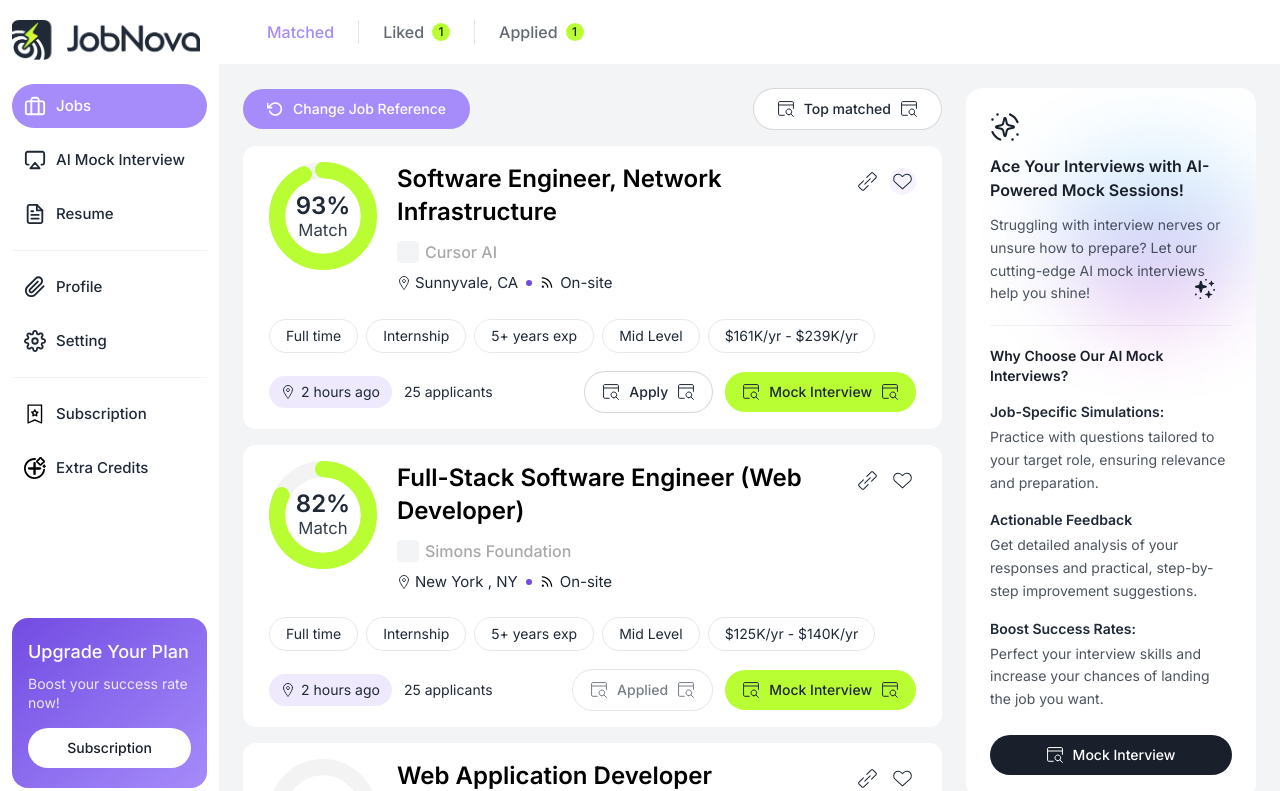
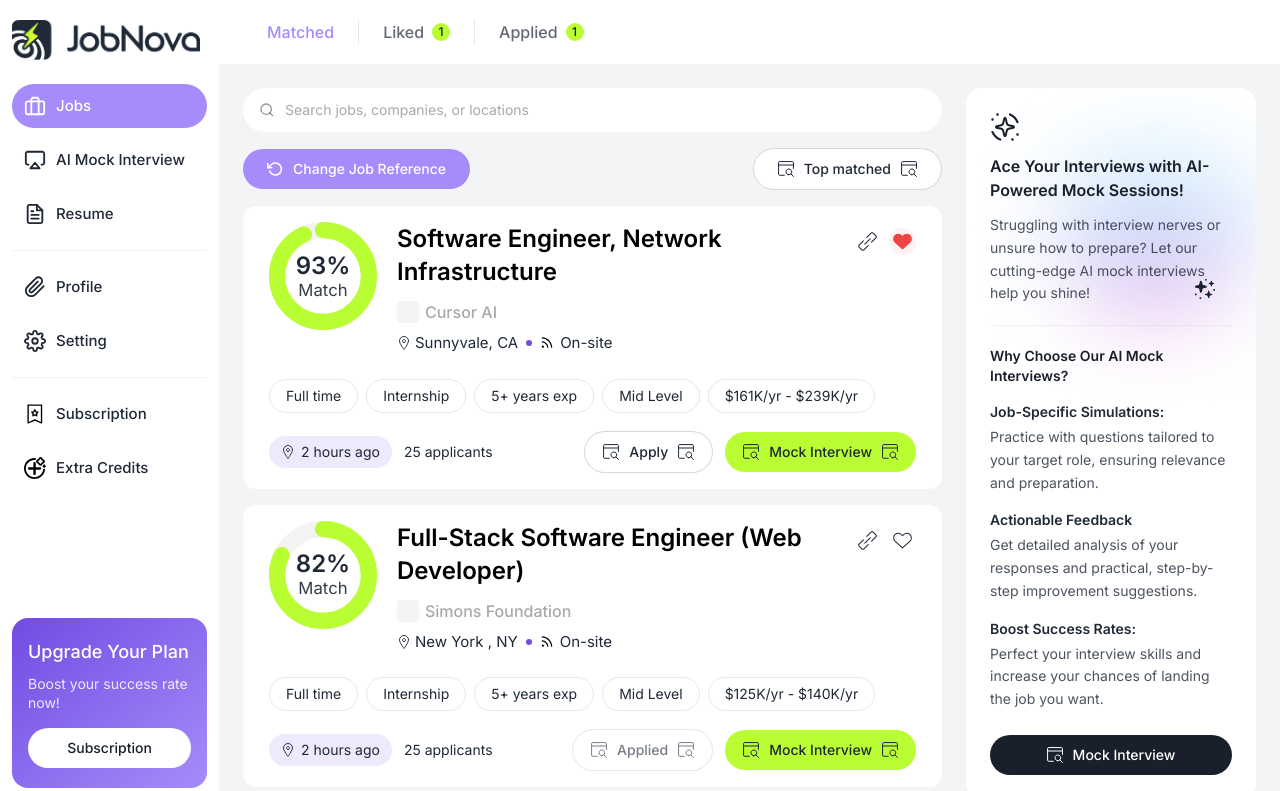
Before and after one commit to mihirkadam19/automated-job-application, a React (Vite) app in the folder frontend/: page / in a window 1280 px wide. Shown: the top 791 px of the page. Built offline with nearby package versions, Linux system fonts and the light colour scheme.

Commit message:
add toast and serach bar and minor UI improvements

```diff
--- a/frontend/src/App.tsx
+++ b/frontend/src/App.tsx
@@ -1,11 +1,13 @@
 import { BrowserRouter, Route, Routes } from 'react-router-dom'
 import { AppLayout } from './components/layout/AppLayout'
 import { SubscriptionProvider } from './context/SubscriptionContext'
+import { ToastProvider } from './context/ToastContext'
 import { JobDetailPage } from './routes/JobDetailPage'
 import { JobListPage } from './routes/JobListPage'
 
 function App() {
   return (
+    <ToastProvider>
       <SubscriptionProvider>
         <BrowserRouter>
           <Routes>
@@ -16,6 +18,7 @@ function App() {
           </Routes>
         </BrowserRouter>
       </SubscriptionProvider>
+    </ToastProvider>
   )
 }
 
--- a/frontend/src/components/jobs/JobCard.tsx
+++ b/frontend/src/components/jobs/JobCard.tsx
@@ -1,5 +1,6 @@
 import { useNavigate } from 'react-router-dom'
 import expandIcon from '../../assets/icons/expand.svg'
+import heartFilledIcon from '../../assets/icons/heart-filled.svg'
 import heartIcon from '../../assets/icons/heart.svg'
 import locationPin from '../../assets/icons/location-pin.svg'
 import searchWindow from '../../assets/icons/search-window.svg'
@@ -62,9 +63,13 @@ export function JobCard({
                 }}
                 aria-label={liked ? 'Remove from liked jobs' : 'Save to liked jobs'}
                 aria-pressed={liked}
-                className={`rounded-full p-1 focus-visible:outline-none focus-visible:ring-2 focus-visible:ring-primary focus-visible:ring-offset-2 ${liked ? 'bg-primary/10' : ''}`}
+                className={`rounded-full p-1 focus-visible:outline-none focus-visible:ring-2 focus-visible:ring-primary focus-visible:ring-offset-2 ${liked ? 'bg-red-50' : ''}`}
               >
-                <img src={heartIcon} alt="" className="size-[19px]" />
+                <img
+                  src={liked ? heartFilledIcon : heartIcon}
+                  alt=""
+                  className="size-[19px]"
+                />
               </button>
             </div>
           </div>
--- /dev/null
+++ b/frontend/src/components/jobs/SearchBar.tsx
@@ -0,0 +1,58 @@
+function SearchIcon({ className = '' }: { className?: string }) {
+  return (
+    <svg viewBox="0 0 20 20" fill="none" className={className}>
+      <circle cx="9" cy="9" r="6.5" stroke="currentColor" strokeWidth={1.6} />
+      <path
+        d="M17 17l-3.5-3.5"
+        stroke="currentColor"
+        strokeWidth={1.6}
+        strokeLinecap="round"
+      />
+    </svg>
+  )
+}
+
+function CloseIcon({ className = '' }: { className?: string }) {
+  return (
+    <svg viewBox="0 0 20 20" fill="none" className={className}>
+      <path
+        d="M5 5l10 10M15 5L5 15"
+        stroke="currentColor"
+        strokeWidth={1.6}
+        strokeLinecap="round"
+      />
+    </svg>
+  )
+}
+
+export function SearchBar({
+  value,
+  onChange,
+}: {
+  value: string
+  onChange: (value: string) => void
+}) {
+  return (
+    <div className="flex items-center gap-2.5 rounded-pill bg-surface px-4 py-3">
+      <SearchIcon className="size-4 shrink-0 text-ink-2/50" />
+      <input
+        type="text"
+        value={value}
+        onChange={(e) => onChange(e.target.value)}
+        placeholder="Search jobs, companies, or locations"
+        aria-label="Search jobs"
+        className="w-full bg-transparent text-sm text-ink-2 placeholder:text-ink-2/40 focus:outline-none"
+      />
+      {value && (
+        <button
+          type="button"
+          onClick={() => onChange('')}
+          aria-label="Clear search"
+          className="shrink-0 text-ink-2/50 focus-visible:outline-none focus-visible:ring-2 focus-visible:ring-primary focus-visible:ring-offset-2"
+        >
+          <CloseIcon className="size-4" />
+        </button>
+      )}
+    </div>
+  )
+}
--- a/frontend/src/components/layout/AppLayout.tsx
+++ b/frontend/src/components/layout/AppLayout.tsx
@@ -1,4 +1,5 @@
 import { Outlet } from 'react-router-dom'
+import { ToastContainer } from '../ui/ToastContainer'
 import { UpgradeModal } from '../ui/UpgradeModal'
 import { Sidebar } from './Sidebar'
 
@@ -10,6 +11,7 @@ export function AppLayout() {
         <Outlet />
       </main>
       <UpgradeModal />
+      <ToastContainer />
     </div>
   )
 }
--- /dev/null
+++ b/frontend/src/components/ui/ToastContainer.tsx
@@ -0,0 +1,19 @@
+import { useToast } from '../../context/ToastContext'
+
+export function ToastContainer() {
+  const { toasts } = useToast()
+
+  return (
+    <div className="pointer-events-none fixed inset-x-0 bottom-6 z-70 flex flex-col items-center gap-2 px-4">
+      {toasts.map((t) => (
+        <div
+          key={t.id}
+          role="status"
+          className="pointer-events-auto animate-toast-in rounded-pill bg-ink px-4 py-2.5 text-sm font-medium text-white shadow-lg"
+        >
+          {t.message}
+        </div>
+      ))}
+    </div>
+  )
+}
--- a/frontend/src/components/ui/UpgradeModal.tsx
+++ b/frontend/src/components/ui/UpgradeModal.tsx
@@ -1,11 +1,18 @@
 import searchWindowWhite from '../../assets/icons/search-window-white.svg'
 import { useSubscription } from '../../context/SubscriptionContext'
+import { useToast } from '../../context/ToastContext'
 import { Button } from './Button'
 
 export function UpgradeModal() {
   const { isModalOpen, closeUpgradeModal, upgrade } = useSubscription()
+  const { showToast } = useToast()
 
   if (!isModalOpen) return null
+
+  const handleUpgrade = () => {
+    upgrade()
+    showToast("You're subscribed! Fit analysis unlocked.")
+  }
 
   return (
     <div className="fixed inset-0 z-[60] flex items-center justify-center p-4">
@@ -36,7 +43,7 @@ export function UpgradeModal() {
           <Button
             variant="dark"
             leftIcon={searchWindowWhite}
-            onClick={upgrade}
+            onClick={handleUpgrade}
             className="w-full"
           >
             Upgrade Now
--- /dev/null
+++ b/frontend/src/context/ToastContext.tsx
@@ -0,0 +1,38 @@
+import { createContext, useCallback, useContext, useState, type ReactNode } from 'react'
+
+type Toast = { id: number; message: string }
+
+type ToastContextValue = {
+  toasts: Toast[]
+  showToast: (message: string) => void
+}
+
+const ToastContext = createContext<ToastContextValue | null>(null)
+
+let nextId = 0
+
+export function ToastProvider({ children }: { children: ReactNode }) {
+  const [toasts, setToasts] = useState<Toast[]>([])
+
+  const showToast = useCallback((message: string) => {
+    const id = nextId++
+    setToasts((prev) => [...prev, { id, message }])
+    setTimeout(() => {
+      setToasts((prev) => prev.filter((t) => t.id !== id))
+    }, 2500)
+  }, [])
+
+  return (
+    <ToastContext.Provider value={{ toasts, showToast }}>
+      {children}
+    </ToastContext.Provider>
+  )
+}
+
+export function useToast() {
+  const ctx = useContext(ToastContext)
+  if (!ctx) {
+    throw new Error('useToast must be used within a ToastProvider')
+  }
+  return ctx
+}
--- a/frontend/src/index.css
+++ b/frontend/src/index.css
@@ -29,3 +29,18 @@ body {
   -webkit-font-smoothing: antialiased;
   -moz-osx-font-smoothing: grayscale;
 }
+
+@keyframes toast-in {
+  from {
+    opacity: 0;
+    transform: translateY(8px);
+  }
+  to {
+    opacity: 1;
+    transform: translateY(0);
+  }
+}
+
+.animate-toast-in {
+  animation: toast-in 0.2s ease-out;
+}
--- a/frontend/src/routes/JobListPage.tsx
+++ b/frontend/src/routes/JobListPage.tsx
@@ -3,8 +3,10 @@ import { useSearchParams } from 'react-router-dom'
 import { RightRail } from '../components/layout/RightRail'
 import { JobCard } from '../components/jobs/JobCard'
 import { JobCardSkeleton } from '../components/jobs/JobCardSkeleton'
+import { SearchBar } from '../components/jobs/SearchBar'
 import { SortRow, type SortKey } from '../components/jobs/SortRow'
 import { TabBar, type JobTab } from '../components/jobs/TabBar'
+import { useToast } from '../context/ToastContext'
 import { defaultAppliedIds, defaultLikedIds, jobs } from '../data/jobs'
 import { useJobInteractions } from '../hooks/useJobInteractions'
 
@@ -17,9 +19,11 @@ export function JobListPage() {
     validTabs.includes(initialTab as JobTab) ? (initialTab as JobTab) : 'matched',
   )
   const [sortKey, setSortKey] = useState<SortKey>('top-matched')
+  const [search, setSearch] = useState('')
   const [loading, setLoading] = useState(true)
   const { likedIds, toggleLiked, appliedIds, markApplied } =
     useJobInteractions(defaultLikedIds, defaultAppliedIds)
+  const { showToast } = useToast()
 
   useEffect(() => {
     const timer = setTimeout(() => setLoading(false), 600)
@@ -34,12 +38,32 @@ export function JobListPage() {
           ? jobs.filter((j) => appliedIds.has(j.id))
           : jobs
 
-    return [...filtered].sort((a, b) => {
+    const query = search.trim().toLowerCase()
+    const searched = query
+      ? filtered.filter((j) =>
+          [j.title, j.company, j.location].some((field) =>
+            field.toLowerCase().includes(query),
+          ),
+        )
+      : filtered
+
+    return [...searched].sort((a, b) => {
       if (sortKey === 'most-recent') return a.postedHoursAgo - b.postedHoursAgo
       if (sortKey === 'salary') return b.salaryMin - a.salaryMin
       return b.matchScore - a.matchScore
     })
-  }, [tab, likedIds, appliedIds, sortKey])
+  }, [tab, likedIds, appliedIds, sortKey, search])
+
+  const handleToggleLike = (jobId: string, jobTitle: string) => {
+    const wasLiked = likedIds.has(jobId)
+    toggleLiked(jobId)
+    showToast(wasLiked ? 'Removed from Liked' : `Saved "${jobTitle}" to Liked`)
+  }
+
+  const handleApply = (jobId: string, jobTitle: string) => {
+    markApplied(jobId)
+    showToast(`Application submitted for "${jobTitle}"`)
+  }
 
   return (
     <div>
@@ -51,6 +75,7 @@ export function JobListPage() {
 
       <div className="flex flex-col gap-6 p-4 lg:flex-row lg:p-6">
         <div className="min-w-0 flex-1 space-y-4">
+          <SearchBar value={search} onChange={setSearch} />
           <SortRow value={sortKey} onChange={setSortKey} />
 
           {loading ? (
@@ -60,8 +85,12 @@ export function JobListPage() {
               <JobCardSkeleton />
             </>
           ) : visibleJobs.length === 0 ? (
-            <div className="flex h-40 items-center justify-center rounded-card bg-surface text-sm text-muted-2">
-              No jobs in "{tab}" yet.
+            <div className="flex h-40 flex-col items-center justify-center gap-1 rounded-card bg-surface text-sm text-muted-2">
+              <span>
+                {search
+                  ? `No jobs match "${search}".`
+                  : `No jobs in "${tab}" yet.`}
+              </span>
             </div>
           ) : (
             visibleJobs.map((job) => (
@@ -70,8 +99,8 @@ export function JobListPage() {
                 job={job}
                 liked={likedIds.has(job.id)}
                 applied={appliedIds.has(job.id)}
-                onToggleLike={() => toggleLiked(job.id)}
-                onApply={() => markApplied(job.id)}
+                onToggleLike={() => handleToggleLike(job.id, job.title)}
+                onApply={() => handleApply(job.id, job.title)}
               />
             ))
           )}
```
Also changed, not shown: frontend/src/components/detail/DetailHeader.tsx (+7 -2 lines), frontend/src/routes/JobDetailPage.tsx (+15 -2 lines), frontend/src/assets/icons/heart-filled.svg (added). Lines whose indentation alone changed are shown as unchanged.
